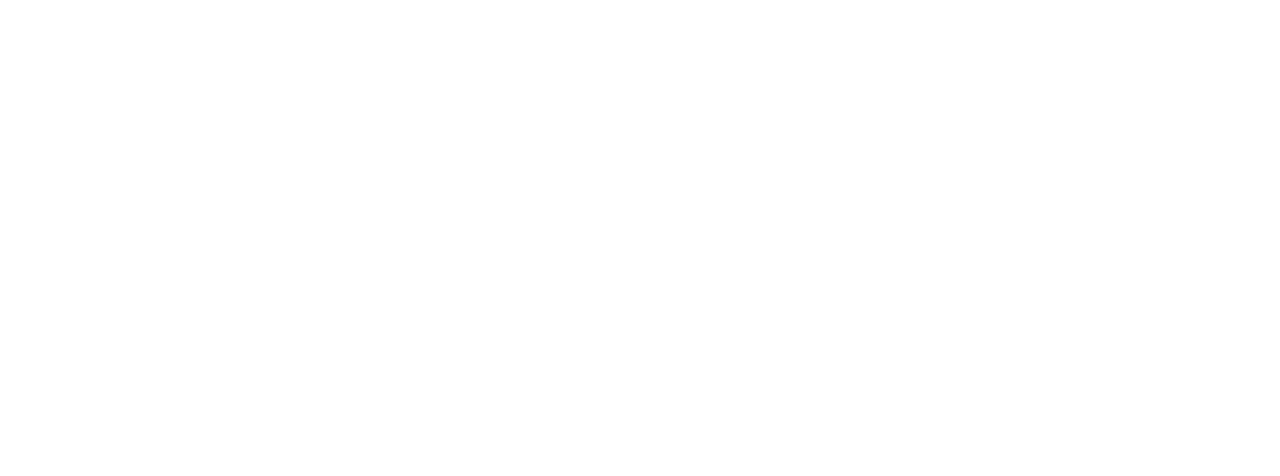
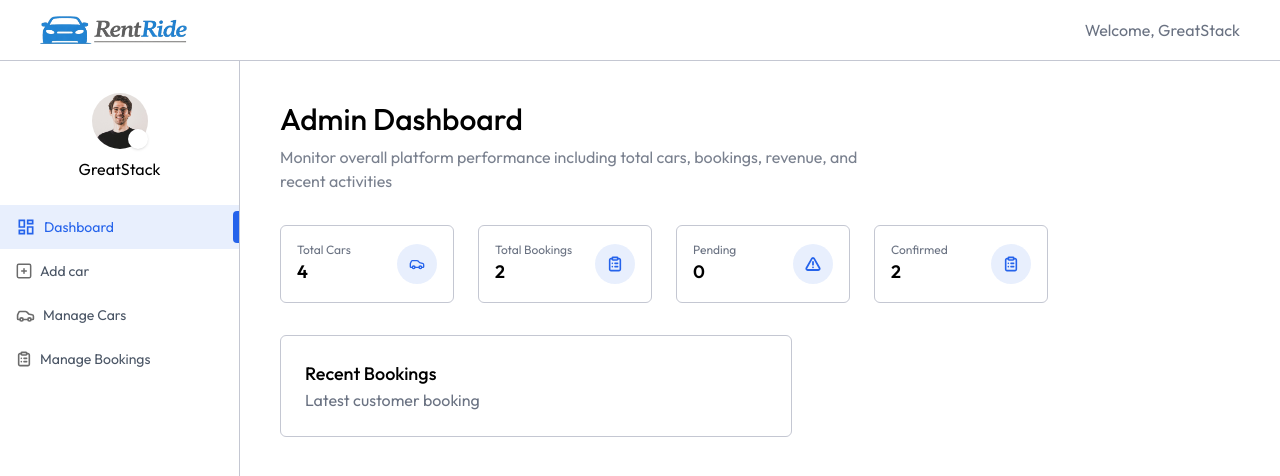
Before and after one commit to rohit-mahato17/Rent_RideOLX-UI, a React (Vite) app in the folder client/: page /owner in a window 1280 px wide. Before the commit this address had no page. Shown: the top 476 px of the page. Built offline with nearby package versions, Linux system fonts and the light colour scheme; the HTML template or start-up script is replaced by a standard one.

Commit message:
Dashboard

```diff
--- a/client/src/App.jsx
+++ b/client/src/App.jsx
@@ -1,34 +1,49 @@
-import React, { useState } from 'react';
-import { Routes, Route, useLocation } from 'react-router-dom';
+import React, { useState } from 'react'
+import { Routes, Route, useLocation } from 'react-router-dom'
 
-import Navbar from './components/Navbar';
-import Footer from './components/Footer';
+import Navbar from './components/Navbar'
+import Footer from './components/Footer'
 
-import Home from './Pages/Home';
-import CarDetails from './Pages/CarDetails';
-import Cars from './Pages/Cars';
-import MyBookings from './Pages/MyBookings';
+import Home from './Pages/Home'
+import CarDetails from './Pages/CarDetails'
+import Cars from './Pages/Cars'
+import MyBookings from './Pages/MyBookings'
+
+import Layout from './Pages/owner/Layout'
+import Dashboard from './Pages/owner/Dashboard'
+import AddCar from './Pages/owner/AddCar'
+import ManageCars from './Pages/owner/ManageCars'
+import ManageBookings from './Pages/owner/ManageBookings'
 
 const App = () => {
 
-  const [showLogin, setShowLogin] = useState(false);
+  const [showLogin, setShowLogin] = useState(false)
 
-  const isOwnerPart = useLocation().pathname.startsWith('/owner');
+  const isOwnerPart = useLocation().pathname.startsWith('/owner')
 
   return (
     <>
       {!isOwnerPart && <Navbar setShowLogin={setShowLogin} />}
 
       <Routes>
+        {/* Public Routes */}
         <Route path="/" element={<Home />} />
         <Route path="/car-details/:id" element={<CarDetails />} />
         <Route path="/cars" element={<Cars />} />
         <Route path="/my-bookings" element={<MyBookings />} />
+
+        {/* Owner Routes */}
+        <Route path="/owner" element={<Layout />}>
+          <Route index element={<Dashboard />} />
+          <Route path="add-car" element={<AddCar />} />
+          <Route path="manage-cars" element={<ManageCars />} />
+          <Route path="manage-bookings" element={<ManageBookings />} />
+        </Route>
       </Routes>
 
       {!isOwnerPart && <Footer />}
     </>
-  );
-};
+  )
+}
 
-export default App;
+export default App
--- /dev/null
+++ b/client/src/Pages/owner/AddCar.jsx
@@ -0,0 +1,11 @@
+import React from 'react'
+
+const AddCar = () => {
+    return (
+        <div>
+
+        </div>
+    )
+}
+
+export default AddCar
--- /dev/null
+++ b/client/src/Pages/owner/Dashboard.jsx
@@ -0,0 +1,93 @@
+import React, { useState, useEffect } from 'react'
+import { dummyDashboardData, assets } from '../../assets/assets'
+import Title from '../../components/owner/Title'
+
+const Dashboard = () => {
+
+  const currency = import.meta.env.VITE_CURRENCY
+
+  const [data, setData] = useState({
+    totalCars: 0,
+    totalBookings: 0,
+    pendingBookings: 0,
+    completedBookings: 0,
+    recentBooking: [],
+    monthlyRevenue: 0,
+  })
+
+  const dashboardCards = [
+    { title: "Total Cars", value: data.totalCars, icon: assets.carIconColored },
+    { title: "Total Bookings", value: data.totalBookings, icon: assets.listIconColored },
+    { title: "Pending", value: data.pendingBookings, icon: assets.cautionIconColored },
+    { title: "Confirmed", value: data.completedBookings, icon: assets.listIconColored },
+  ]
+
+  useEffect(() => {
+    setData(dummyDashboardData)
+  }, [])
+
+  return (
+    <div className="px-4 pt-10 md:px-10 flex-1">
+      <Title
+        title="Admin Dashboard"
+        subTitle="Monitor overall platform performance including total cars, bookings, revenue, and recent activities"
+      />
+
+      <div className="grid sm:grid-cols-2 md:grid-cols-3 lg:grid-cols-4 gap-6 my-8 max-w-3xl">
+        {dashboardCards.map((card, index) => (
+          <div
+            key={index}
+            className="flex gap-2 items-center justify-between p-4 rounded-md border border-borderColor"
+          >
+            <div>
+              <h1 className="text-xs text-gray-500">{card.title}</h1>
+              <p className="text-lg font-semibold">{card.value}</p>
+            </div>
+
+            <div className="flex items-center justify-center w-10 h-10 rounded-full bg-primary/10">
+              <img src={card.icon} alt="" className="h-4 w-4" />
+            </div>
+          </div>
+        ))}
+      </div>
+
+      <div className="flex flex-wrap items-start gap-6 mb-8 w-full">
+        {/* recent booking */}
+        <div className="p-4 md:p-6 border border-borderColor rounded-md max-w-lg w-full">
+          <h1 className="text-lg font-medium">Recent Bookings</h1>
+          <p className="text-gray-500">Latest customer booking</p>
+
+          {data.recentBooking?.map((booking, index) => (
+            <div key={index} className="mt-4 flex items-center justify-between">
+              <div className="flex items-center gap-2">
+                <div className="hidden md:flex items-center justify-center w-12 h-12 rounded-full bg-primary/10">
+                  <img src={assets.listIconColored} alt="" className="h-5 w-5" />
+                </div>
+                <div>
+                  <p>{booking.car.brand} {booking.car.model}</p>
+                  <p className="text-sm text-gray-500">
+                    booking.createdAt?.split('T')[0]
+                  </p>
+                </div>
+              </div>
+
+              <div className="flex items-center gap-2 font-medium">
+                <p className="text-sm text-gray-500">
+                  {currency}{booking.price}
+                </p>
+                <p className="px-3 py-0.5 border border-borderColor rounded-full text-sm">
+                  {booking.status}
+                </p>
+              </div>
+            </div>
+          ))}
+        </div>
+
+        {/* monthly revenue */}
+        <div></div>
+      </div>
+    </div>
+  )
+}
+
+export default Dashboard
--- /dev/null
+++ b/client/src/Pages/owner/Layout.jsx
@@ -0,0 +1,19 @@
+import React from 'react'
+import NavbarOwner from '../../components/owner/NavbarOwner'
+import Sidebar from '../../components/owner/Sidebar'
+import { Outlet } from 'react-router-dom'
+
+const Layout = () => {
+  return (
+    <div className="flex flex-col">
+      <NavbarOwner />
+
+      <div className="flex">
+        <Sidebar />
+        <Outlet />
+      </div>
+    </div>
+  )
+}
+
+export default Layout
--- /dev/null
+++ b/client/src/Pages/owner/ManageBookings.jsx
@@ -0,0 +1,11 @@
+import React from 'react'
+
+const ManageBookings = () => {
+    return (
+        <div>
+
+        </div>
+    )
+}
+
+export default ManageBookings
--- /dev/null
+++ b/client/src/Pages/owner/ManageCars.jsx
@@ -0,0 +1,11 @@
+import React from 'react'
+
+const ManageCars = () => {
+    return (
+        <div>
+
+        </div>
+    )
+}
+
+export default ManageCars
--- /dev/null
+++ b/client/src/components/owner/NavbarOwner.jsx
@@ -0,0 +1,23 @@
+import React from 'react'
+import { dummyUserData, assets } from '../../assets/assets'
+import { Link } from 'react-router-dom'
+
+const NavbarOwner = () => {
+
+  const user = dummyUserData
+
+  return (
+    <div className="flex items-center justify-between px-6 md:px-10 py-4
+                    text-gray-500 border-b border-borderColor relative transition-all">
+
+      <Link to="/">
+        <img src={assets.logo} alt="logo" className="h-7" />
+      </Link>
+
+      <p>Welcome, {user?.name || "Owner"}</p>
+
+    </div>
+  )
+}
+
+export default NavbarOwner
--- /dev/null
+++ b/client/src/components/owner/Sidebar.jsx
@@ -0,0 +1,99 @@
+import React, { useState, useEffect } from 'react'
+import { assets, dummyUserData, ownerMenuLinks } from '../../assets/assets'
+import { useLocation, NavLink } from 'react-router-dom'
+
+const Sidebar = () => {
+
+  const user = dummyUserData
+  const location = useLocation()
+  const [image, setImage] = useState(null)
+
+  const updateImage = () => {
+    user.image = URL.createObjectURL(image)
+    setImage(null)
+  }
+
+  // cleanup object URL
+  useEffect(() => {
+    return () => {
+      if (image) URL.revokeObjectURL(image)
+    }
+  }, [image])
+
+  return (
+    <div className="relative min-h-screen flex flex-col items-center pt-8
+                    w-full md:max-w-60 border-r border-borderColor text-sm">
+
+      {/* Profile image */}
+      <div className="group relative">
+        <label htmlFor="image" className="cursor-pointer">
+          <img
+            src={
+              image
+                ? URL.createObjectURL(image)
+                : user?.image ??
+                  "https://images.unsplash.com/photo-1633332755192-727a05c4013d?q=80&w=300"
+            }
+            alt="profile"
+            className="h-9 md:h-14 w-9 md:w-14 rounded-full mx-auto object-cover"
+          />
+
+          <input
+            type="file"
+            id="image"
+            accept="image/*"
+            hidden
+            onChange={(e) => setImage(e.target.files[0])}
+          />
+
+          <div className="absolute bottom-0 right-0 bg-white p-1 rounded-full shadow">
+            <img src={assets.edit_icon} alt="edit" className="w-3 h-3" />
+          </div>
+        </label>
+      </div>
+
+      {/* Save button */}
+      {image && (
+        <button
+          onClick={updateImage}
+          className="absolute top-4 right-4 flex items-center gap-1
+                     px-3 py-1 bg-primary/10 text-primary rounded-md text-xs"
+        >
+          Save
+          <img src={assets.check_icon} width={13} alt="save" />
+        </button>
+      )}
+
+      <p className="mt-2 text-base max-md:hidden">{user?.name}</p>
+
+      {/* Menu */}
+      <div className="w-full mt-6">
+        {ownerMenuLinks.map((link, index) => {
+          const isActive = link.path === location.pathname
+
+          return (
+            <NavLink
+              key={index}
+              to={link.path}
+              className={`relative flex items-center gap-2 w-full py-3 pl-4
+                ${isActive ? 'bg-primary/10 text-primary' : 'text-gray-600'}`}
+            >
+              <img
+                src={isActive ? link.coloredIcon : link.icon}
+                alt={link.name}
+              />
+
+              <span className="max-md:hidden">{link.name}</span>
+
+              {isActive && (
+                <div className="absolute right-0 w-1.5 h-8 bg-primary rounded-l"></div>
+              )}
+            </NavLink>
+          )
+        })}
+      </div>
+    </div>
+  )
+}
+
+export default Sidebar
--- /dev/null
+++ b/client/src/components/owner/Title.jsx
@@ -0,0 +1,12 @@
+import React from 'react'
+
+const Title = ({title, subTitle}) => {
+    return (
+        <>
+           <h1 className="font-medium text-3xl">{title}</h1>
+           <p className="text-sm md:text-base text-gray-500/90 mt-2 max-w-156">{subTitle}</p>
+        </>
+    )
+}
+
+export default Title
```
